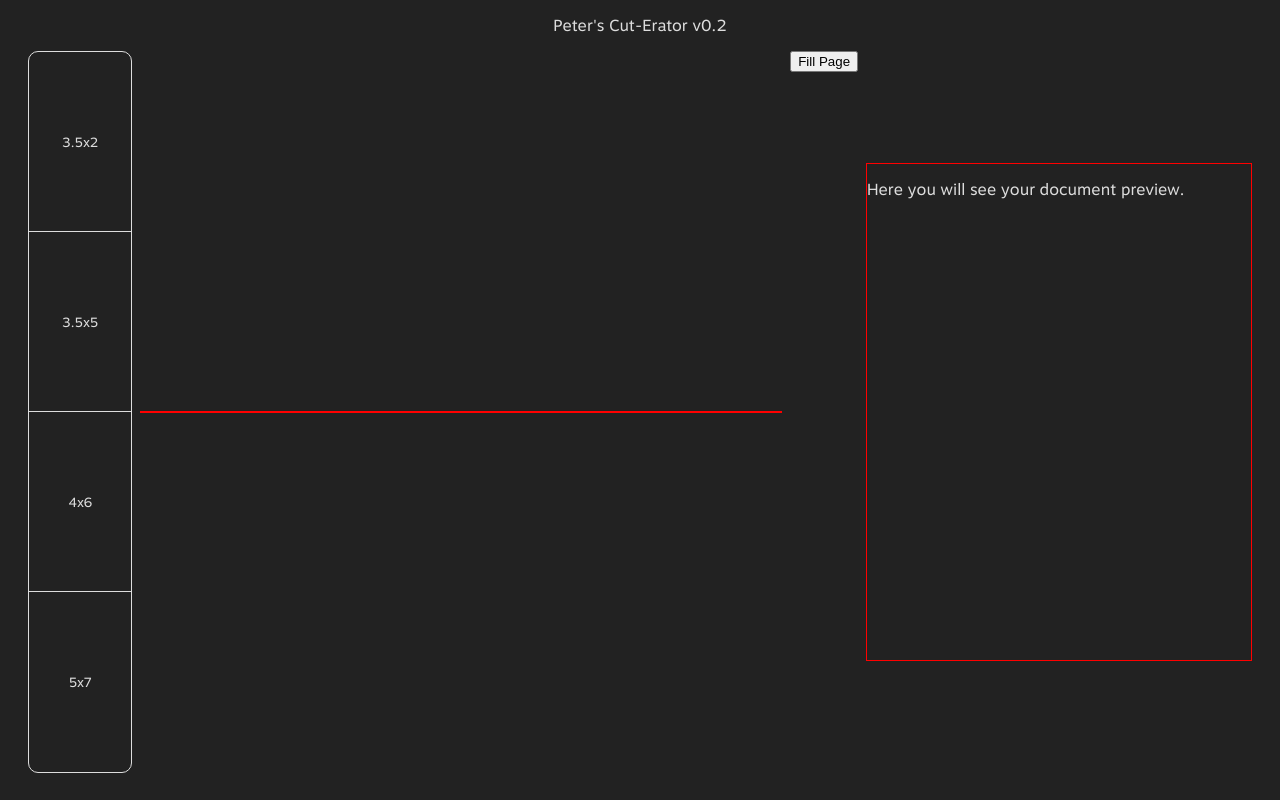
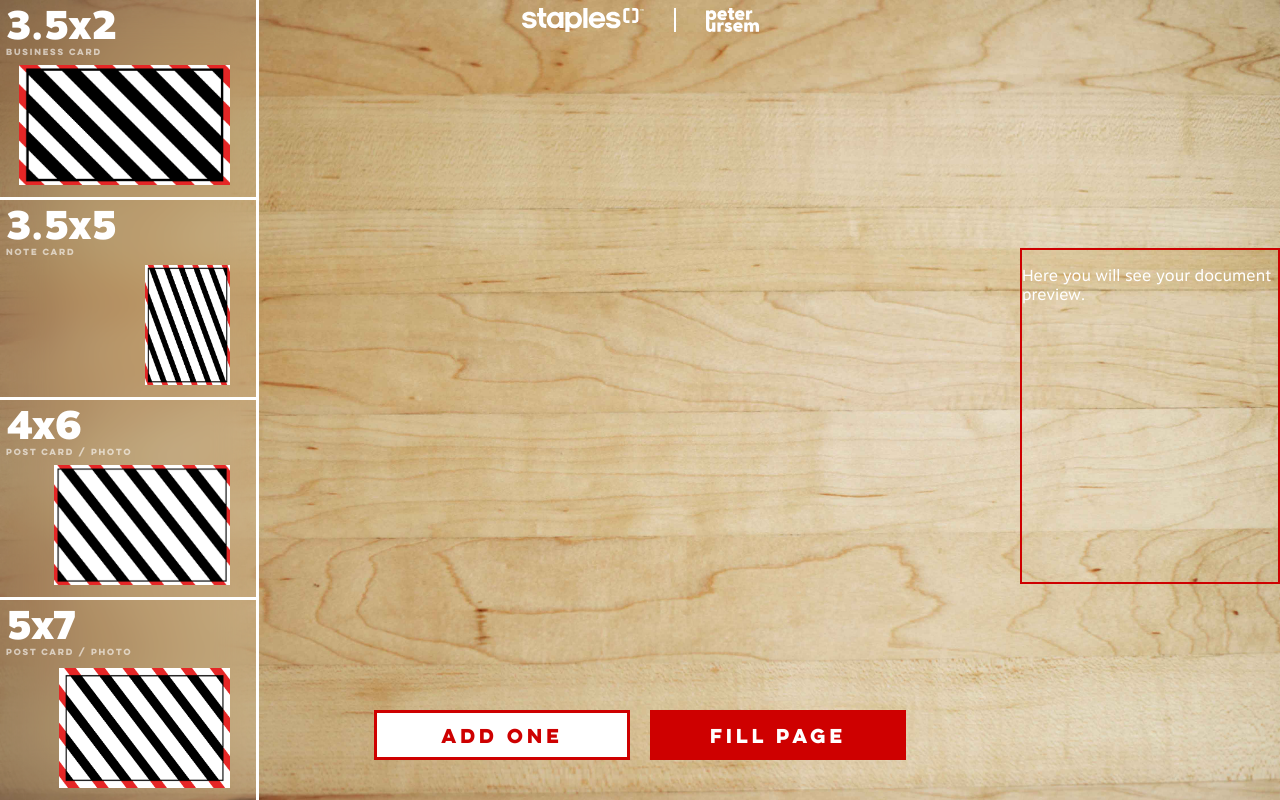
Before and after one commit to peterursem/CardWizard, a plain HTML site: page public/index.html in a window 1280 px wide. Drawn offline with Linux system fonts and the light colour scheme.

Commit message:
Design changes, woeking on drag + drop

```diff
--- a/public/index.html
+++ b/public/index.html
@@ -9,18 +9,22 @@
   </head>
   <body>
     <div id="topBar">
-      <p>Peter's Cut-Erator v0.2</p>
+      <img src="/imgs/staples.svg">
+      <div id="vr"></div>
+      <img src="/imgs/logo.svg">
     </div>
 
     <content>
       <div id="formatBar">
       </div>
       <div id="editor">
+
       </div>
       <div id="controls">
-        <button id="addAll">Fill Page</button>
+          <button id="addOne">ADD ONE</button>
+          <button id="addAll">FILL PAGE</button>
       </div>
-      <div id="placeHolder">
+      <div id="placeHolder" class="highlightBorder">
         <p id="inner">Here you will see your document preview.</p>
       </div>
     </content>
--- a/public/js/cropper.esm.js
+++ b/public/js/cropper.esm.js
@@ -202,7 +202,7 @@ var DEFAULTS = {
   // Show the white modal to highlight the crop box
   highlight: false,
   // Show the grid background
-  background: true,
+  background: false,
   // Enable to crop the image automatically when initialize
   autoCrop: true,
   // Define the percentage of automatic cropping area when initializes
@@ -243,7 +243,7 @@ var DEFAULTS = {
   zoom: null
 };
 
-var TEMPLATE = '<div class="cropper-container" touch-action="none">' + '<div class="cropper-wrap-box">' + '<div class="cropper-canvas"></div>' + '</div>' + '<div class="cropper-drag-box"></div>' + '<div class="cropper-crop-box">' + '<span class="cropper-view-box"></span>' + '<span class="cropper-center"></span>' + '<span class="cropper-face"></span>' + '<div id="cutBox"></div>' + '</div>' + '</div>';
+var TEMPLATE = '<div class="cropper-container" touch-action="none">' + '<div class="cropper-wrap-box">' + '<div class="cropper-canvas"></div>' + '</div>' + '<div class="cropper-drag-box"></div>' + '<div class="cropper-crop-box">' + '<span class="cropper-view-box"></span>' + '<span class="cropper-center"></span>' + '<span class="cropper-face"></span>' + '<div id="cutBox" class="highlightBorder"></div>' + '</div>' + '</div>';
 
 /**
  * Check if the given value is not a number.
--- a/public/js/editor.mjs
+++ b/public/js/editor.mjs
@@ -2,12 +2,10 @@ import { getAspectRatio, getCutSize } from "./export.mjs";
 import Cropper from "./cropper.esm.js";
 
 const editor = document.getElementById('editor');
-var image = document.createElement('img'),
-cropper;
+var cropper;
 
 export const initCropper = (format) => {
-    image.src = '/imgs/'+format+".png";
-    editor.appendChild(image);
+    const image = document.querySelector('#editor img');
     const aspect = getAspectRatio(format);
     editor.style.setProperty('--aspectRatio', aspect);
     cropper = new Cropper(image, {
@@ -16,19 +14,45 @@ export const initCropper = (format) => {
             const formatDimensions = getCutSize(format),
             cutBox = document.getElementById('cutBox');
             cutBox.style.position = "absolute";
-            cutBox.style.width = formatDimensions.width+"%";
-            cutBox.style.height = formatDimensions.height+"%";
+            cutBox.style.width = "calc("+formatDimensions.width+"% - 3px)";
+            cutBox.style.height = "calc("+formatDimensions.height+"% - 3px)";
             cutBox.style.left = formatDimensions.x + "%";
-            cutBox.style.top = formatDimensions.y + "% ";
+            cutBox.style.top = formatDimensions.y + "%";
         }
     });
 }
 
-export const getCropperData = new Promise((res, err) => {
-    cropper.getCroppedCanvas().toBlob((blob) => {
-        res(blob);
+const reader = new FileReader;
+export const read = (file) => {
+    console.log('reading');
+    reader.readAsDataURL(file);
+}
+reader.addEventListener("load", () => {
+    const data = reader.result;
+    console.log(data);
+    let img = document.createElement('img');
+    img.src = data;
+    document.getElementById('editor').appendChild(img);
+}, false);
+
+let blobToBase64 = function(blob) {
+    return new Promise(resolve => {
+      let reader = new FileReader();
+      reader.onload = function() {
+        resolve(reader.result);
+      };
+      reader.readAsDataURL(blob);
     });
-});
+}
+
+export const getCropperData = () => {
+    return new Promise((res, err) => {
+        console.log(cropper);
+        cropper.getCroppedCanvas().toBlob((blob) => {
+            res(blobToBase64(blob));
+        });
+    });
+}
 
 export const destroyCropper = () => {
     cropper.destroy();
--- a/public/js/export.mjs
+++ b/public/js/export.mjs
@@ -1,5 +1,6 @@
 const documentFormats = {
     '3.5x2': {
+        'desc': "Business Card",
         'margins': {
             'x':0.375,
             'y':0.1875,
@@ -15,6 +16,7 @@ const documentFormats = {
         'layout': [2,5]
     },
     '3.5x5': {
+        'desc': "Note Card",
         'margins': {
             'x':0.375,
             'y':0.125,
@@ -30,6 +32,7 @@ const documentFormats = {
         'layout': [2,2]
     },
     '4x6': {
+        'desc': "Post Card / Photo",
         'margins': {
             'x':1.125,
             'y':0.375,
@@ -45,6 +48,7 @@ const documentFormats = {
         'layout': [1,2]
     },
     '5x7': {
+        'desc': "Post Card / Photo",
         'margins': {
             'x':0.625,
             'y':0.375,
@@ -65,7 +69,7 @@ export const getPossibleFormats = function() {
     return new Promise(resolve => {
         let formats = [];
         for(let format of Object.keys(documentFormats)){
-            formats.push(format);
+            formats.push({size: format, desc: documentFormats[format].desc, example: "/imgs/" + format + ".png"});
         }
         resolve(formats);
     });
@@ -76,6 +80,7 @@ export const getAspectRatio = function(format) {
 }
 
 export const getCutSize = function(format) {
+    console.log(documentFormats[format]);
     return {
         width: documentFormats[format].images.cutWidth/documentFormats[format].images.width*100,
         height: documentFormats[format].images.cutHeight/documentFormats[format].images.height*100,
@@ -84,7 +89,27 @@ export const getCutSize = function(format) {
     };
 }
 
-export function createDocument(imgs, size) {
+export const generatePreview = (format) => {
+    const existingObject = document.querySelector("object"),
+    placeHolder = document.querySelector('#placeHolder');
+
+    getCropperData(format)
+    .then(base64Image => {
+        const pdf = createDocument(base64Image, format.toLowerCase());
+        let object = document.createElement('object');
+        object.type = 'application/pdf';
+        object.data = pdf;
+        if(existingObject) {
+            existingObject.remove();
+        }
+        if(placeHolder) {
+            placeHolder.remove();
+        }
+        document.querySelector('content').appendChild(object);
+    });
+};
+
+function createDocument(imgs, size) {
     const doc = new jspdf.jsPDF({
         orientation: "portrait",
         unit: "in",
--- a/public/js/main.mjs
+++ b/public/js/main.mjs
@@ -1,47 +1,27 @@
 /*
 TODO:
 
-- Add a feature that locks the image's original aspect when holding shift.
 - Get output blob from editor (at 300dpi, check resizing / other requirements for this.)
-- Load aspect ratios and cut marks for editor
 - Apply one / apply to all for editor (to put on letter sheet)
 
 */
 
 
-import { initCropper, getCropperData, destroyCropper } from './editor.mjs';
-import { createDocument, getPossibleFormats } from './export.mjs';
+import { initCropper, destroyCropper, read } from './editor.mjs';
+import { getPossibleFormats, generatePreview } from './export.mjs';
 
 var selectedFormat;
 
 function formatSelected(format) {
   selectedFormat = format;
-  const existingImg = document.querySelector('img');
+  /*
+  const existingImg = document.querySelector('#editor img');
   if (existingImg) {
     existingImg.remove();
     destroyCropper();
   }
+  */
   initCropper(format);
-}
-
-function generatePreview(format) {
-  const existingObject = document.querySelector("object"),
-  placeHolder = document.querySelector('#placeHolder');
-
-  getCropperData(format)
-  .then(base64Image => {
-    const pdf = createDocument(base64Image, format.toLowerCase());
-    let object = document.createElement('object');
-    object.type = 'application/pdf';
-    object.data = pdf;
-    if(existingObject) {
-      existingObject.remove();
-    }
-    if(placeHolder) {
-      placeHolder.remove();
-    }
-    document.querySelector('content').appendChild(object);
-  });
 }
 
 getPossibleFormats()
@@ -49,8 +29,8 @@ getPossibleFormats()
   let i = 0
   formats.forEach(format => {
     let newButton = document.createElement('button');
-        newButton.innerText = format;
-        newButton.onclick = function() {formatSelected(format)};
+        newButton.innerHTML = '<h1>' + format.size + '</h1> <a>' + format.desc + '</a> <img src="' + format.example + '">' ;
+        newButton.onclick = function() {formatSelected(format.size)};
     document.getElementById('formatBar').appendChild(newButton);
     i++;
   });
@@ -60,3 +40,24 @@ getPossibleFormats()
 document.getElementById('addAll').addEventListener('click', () => {
   generatePreview(selectedFormat);
 });
+
+//## Define drag + drop capability ##//
+function drag(e) {
+  e.stopPropagation();
+  e.preventDefault();
+}
+
+function drop(e) {
+  e.stopPropagation();
+  e.preventDefault();
+
+  const dt = e.dataTransfer;
+  const files = dt.files;
+
+  read(files[0]);
+}
+
+const dropbox = document.body;
+dropbox.addEventListener("dragenter", drag, false);
+dropbox.addEventListener("dragover", drag, false);
+dropbox.addEventListener("drop", drop, false);
--- a/public/style.css
+++ b/public/style.css
@@ -3,49 +3,120 @@
     src: url(/fonts/Regular.ttf);
 }
 
+@font-face {
+    font-family: Motiva-Black;
+    src: url(/fonts/Black.ttf);
+}
+
+@font-face {
+    font-family: lulo;
+    src: url(/fonts/Lulo_Clean_One_Bold.ttf);
+}
+
 :root {
-    --foregroundColour: #ddd;
+    --foregroundColour: #fff;
     --backgroundColour: #222;
-    --highlightColour: red;
+    --highlightColour: #CE0000;
 
-    --outerMargin: 20px;
-    --editorWidth: 50vw;
-    --previewWidth: 30vw;
+    --innerMargin: 1vw;
+    --formatPickerWidth: 20vw;
+    --editorWidth: 48vw;
+    --previewWidth: 20vw;
 
-    background-color: var(--backgroundColour);
+    background-image: url('/imgs/bg.jpg');
+    background-size: cover;
     color: var(--foregroundColour);
     font-family: 'Motiva-Regular';
 }
 
+body {
+    margin: 0;
+}
+
 #topBar{
     width: 100%;
+    height: 3vh;
+    margin-top: 1vh;
+
+    overflow: hidden;
     text-align: center;
+}
+
+#topBar img {
+    display: inline-block;
+    width: auto;
+    height: 100%;
+
+    fill: white;
+}
+
+#vr {
+    display: inline-block;
+    width: 2px;
+    height: 100%;
+    margin-inline: 2vw;
+
+    background-color: white;
 }
 
 content {
     display: flex;
+    height: 96vh;
+
     justify-content: space-between;
 }
 
 #formatBar {
     --noFormats: 1;
-    height: 90vh;
-    margin: 0 0 0 var(--outerMargin);
-    width: 8vw;
-    border: 1px solid var(--foregroundColour);
-    border-radius: 10px;
     display: inline;
+    height: 100vh;
+    width: var(--formatPickerWidth);
+    margin-top: -4vh;
+
+    border-right: 3px solid var(--foregroundColour);
+    backdrop-filter: blur(20px);
 }
 
 #formatBar button {
-    font-family: 'Motiva-Regular';
+    position: relative;
+    display: flex;
+    height: calc(100% / var(--noFormats));
+    width: 100%;
+
+    border: none;
+    border-bottom: 3px solid var(--foregroundColour);
+    background-color: #ffffff15;
+
+    color: var(--foregroundColour);
+}
+
+button h1 {
+    margin: 0;
+
+    float: left;
+
+    font-family: 'Motiva-Black';
+    font-size: calc(20vh / var(--noFormats));
+    font-weight: normal;
+}
+
+button a {
+    position: absolute;
     display: block;
-    height: calc(100% / var(--noFormats));
-    width: 8vw;
-    color: var(--foregroundColour);
-    border: none;
-    border-bottom: 1px solid var(--foregroundColour);
-    background-color: transparent;
+    left: 6px;
+    top: calc(20vh / var(--noFormats) + 6px);
+
+    font-family: 'lulo';
+    font-size: calc(4vh / var(--noFormats));
+    color: #ffffff99;
+}
+
+button img {
+    position: absolute;
+    bottom: 12px;
+    right: calc(var(--formatPickerWidth) / 10);
+    height: calc(60vh / var(--noFormats));
+    width: auto;
 }
 
 #formatBar :last-child {
@@ -58,11 +129,12 @@ content {
 }
 
 #editor {
+    position: relative;
     display: block;
-    margin: auto 0;
-    border: 1px solid var(--highlightColour);
+    height: calc(var(--editorWidth) / var(--aspectRatio));
+    max-height: 80%;
     width: var(--editorWidth);
-    height: calc(var(--editorWidth) / var(--aspectRatio));
+    margin: auto var(--innerMargin);
 }
 
 img {
@@ -70,19 +142,39 @@ img {
     width: 100%;
 }
 
-#cutBox {
-    border: 1px solid var(--highlightColour);
+.highlightBorder{
+    border: 2px solid var(--highlightColour);
 }
 
-#placeHolder{
-    margin: auto var(--outerMargin) auto 0;
-    border: 1px solid var(--highlightColour);
+#controls {
+    position: absolute;
+    display: flex;
+    width: 100%;
+    height: 50px;
+    bottom: 5vh;
+
+    justify-content: center;
+}
+#controls button {
+    width: 20%;
+    font-family: 'lulo';
+    font-size: large;
+}
+#addOne {
+    margin-right: 20px;
+
+    border: 3px solid var(--highlightColour);
+    background-color: var(--foregroundColour);
+    color: var(--highlightColour);
+}
+#addAll {
+    border: none;
+    background-color: var(--highlightColour);
+    color: var(--foregroundColour);
+}
+
+object, #placeHolder {
     width: var(--previewWidth);
     height: calc(var(--previewWidth) * (11/8.5));
+    margin: auto 0;
 }
-
-object {
-    margin: auto var(--outerMargin) auto 0;
-    width: var(--previewWidth);
-    height: calc(var(--previewWidth) * (11/8.5));
-}
```
Also changed, not shown: public/fonts/Lulo_Clean_One_Bold.ttf (added), public/imgs/bg.jpg (added), public/imgs/logo.svg (added), public/imgs/staples.svg (added).
